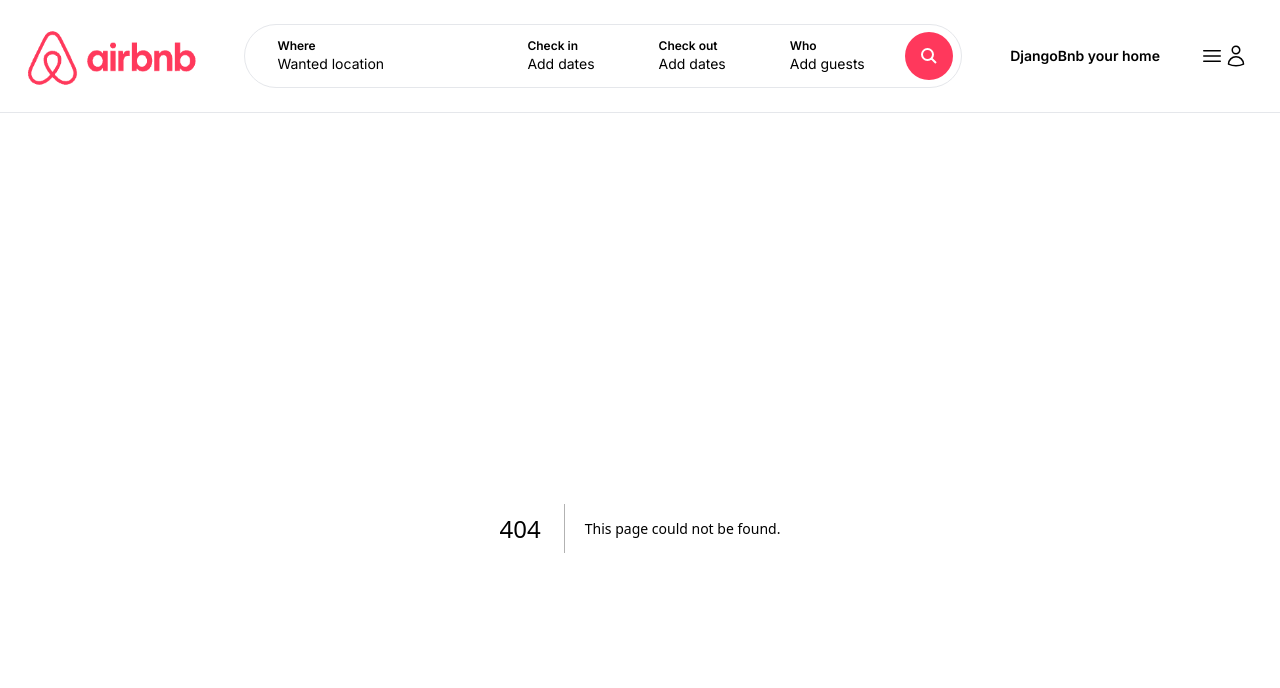
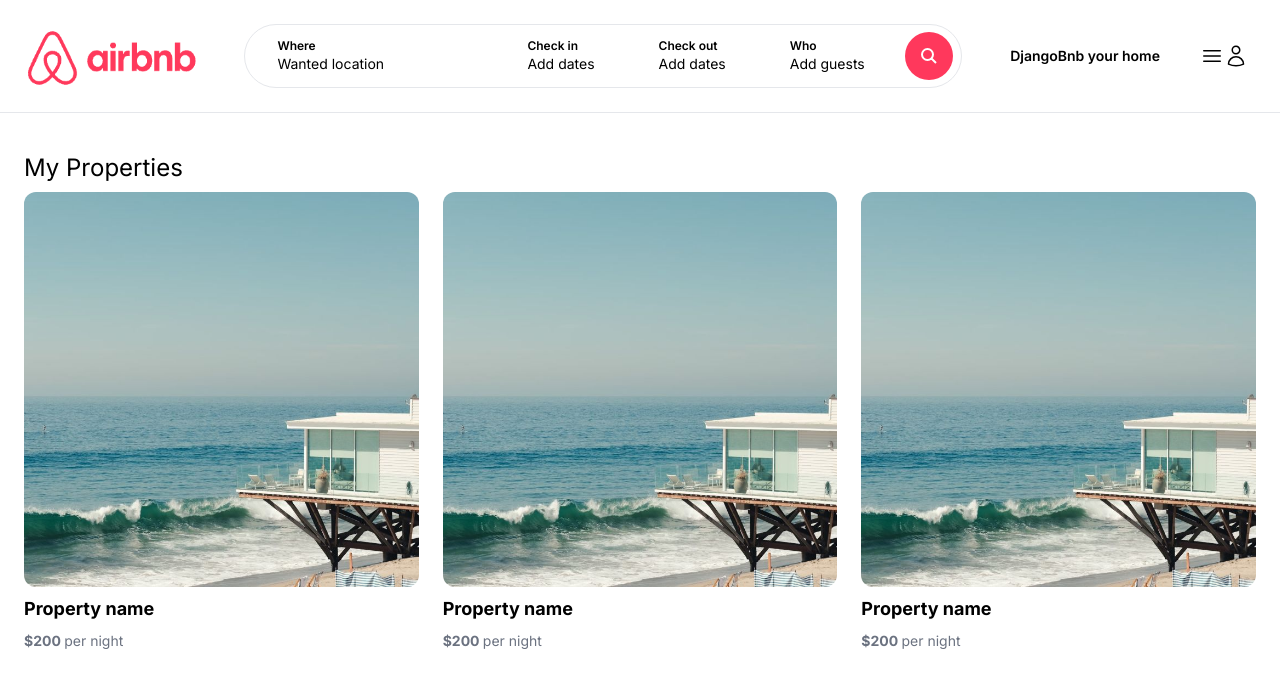
Before and after one commit to JesusGarciaShakur/DjangoBnb, a Next.js app: page /myproperties in a window 1280 px wide. Before the commit this address had no page. Shown: the top 688 px of the page. Built offline with nearby package versions, Linux system fonts and the light colour scheme.

Commit message:
My properties (static)

```diff
--- /dev/null
+++ b/app/myproperties/page.tsx
@@ -0,0 +1,14 @@
+import PropertyList from "../components/properties/PropertyList";
+
+const MyPropertiesPage = () => {
+    return (
+        <main className="max-w-[1500px] mx-auto px-6 pb-6">
+            <h1 className="mt-6 mb-2 text-2xl">My Properties</h1>
+
+            <div className="grid grid-cols-1 md:grid-cols-3 gap-6">
+                        <PropertyList />
+                    </div>
+            </main>
+    );
+}
+export default MyPropertiesPage;
```
